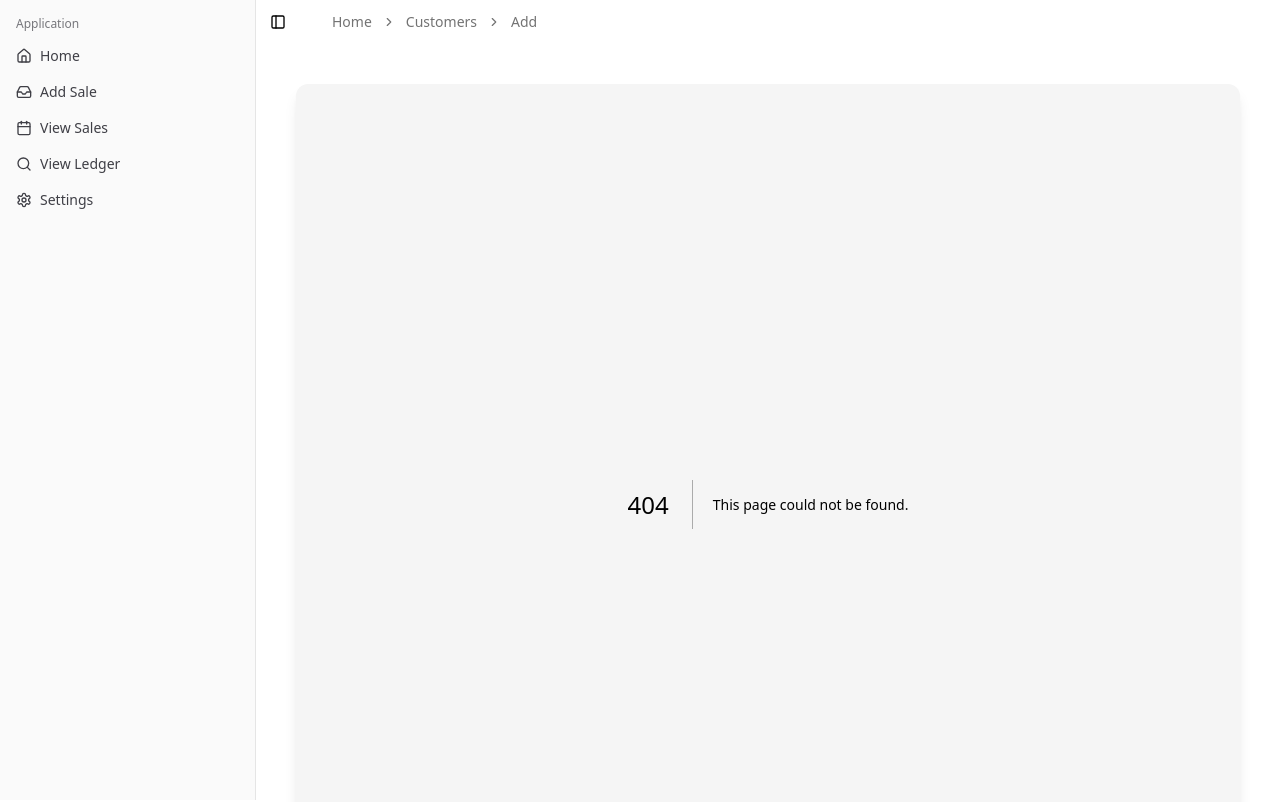
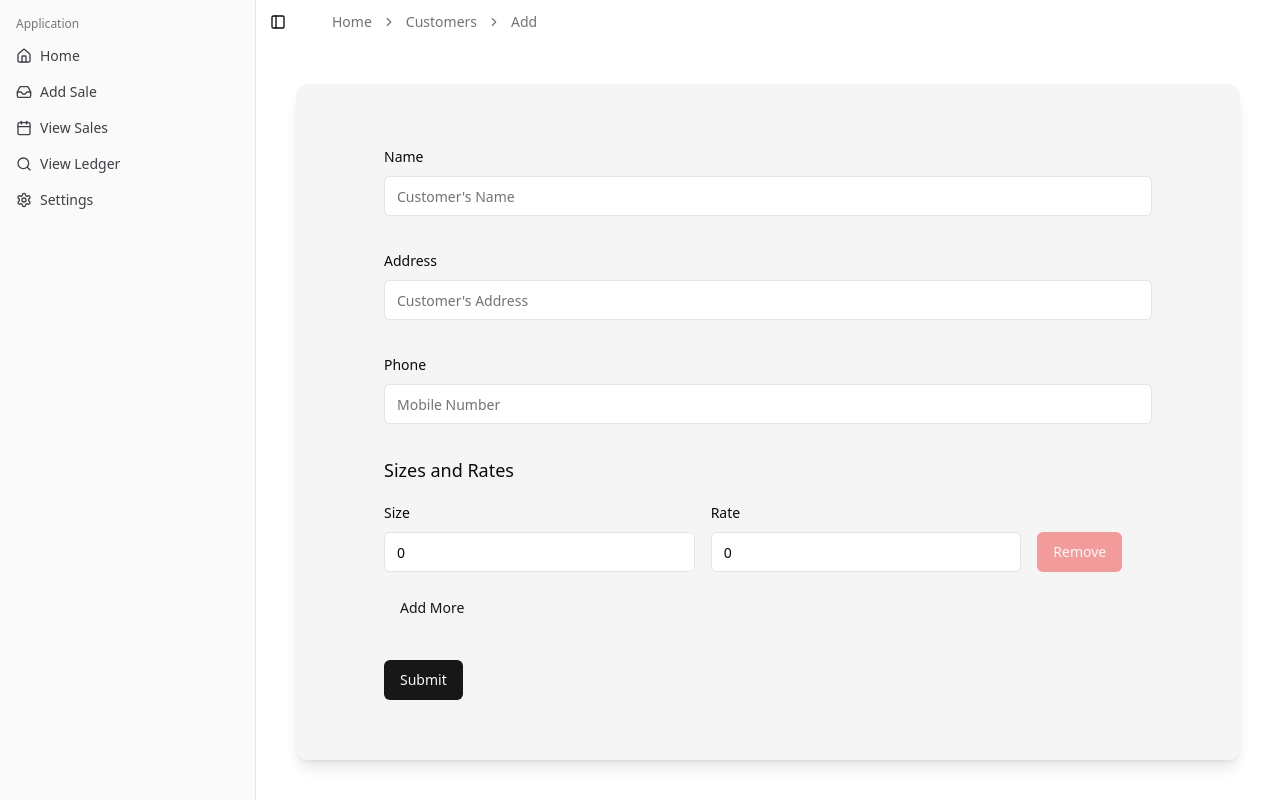
Before and after one commit to habibmy/Ledge, a Next.js app: page /customers/add in a window 1280 px wide. Before the commit this address had no page. Shown: the top 802 px of the page. Built offline with nearby package versions, Linux system fonts and the light colour scheme.

Commit message:
Add Customer form and Table

```diff
--- /dev/null
+++ b/src/app/customers/add/page.jsx
@@ -0,0 +1,202 @@
+"use client";
+
+import { useState } from "react";
+import { toast } from "sonner";
+import { useForm, useFieldArray } from "react-hook-form";
+import { zodResolver } from "@hookform/resolvers/zod";
+import * as z from "zod";
+import { Button } from "@/components/ui/button";
+import {
+  Form,
+  FormField,
+  FormItem,
+  FormLabel,
+  FormControl,
+  FormMessage,
+} from "@/components/ui/form";
+import { Input } from "@/components/ui/input";
+import { addCustomer } from "@/services/dbService";
+import { LoaderCircle } from "lucide-react";
+
+const formSchema = z.object({
+  name: z.string().nonempty("Name is required."),
+  address: z.string().optional(),
+  phone: z.string().optional(),
+  customRates: z
+    .array(
+      z.object({
+        size: z.preprocess((val) => Number(val), z.number()),
+        rate: z.preprocess((val) => Number(val), z.number()),
+      })
+    )
+    .min(1, "At least one size-rate pair is required."),
+});
+
+export default function MyForm() {
+  const form = useForm({
+    resolver: zodResolver(formSchema),
+    defaultValues: {
+      name: "", // Initialize with an empty string for the name field
+      address: "", // Initialize with an empty string for the address field
+      phone: "", // Initialize with an empty string for the phone field
+      customRates: [{ size: 0, rate: 0 }], // Initialize with one empty size-rate pair
+    },
+  });
+
+  const {
+    formState: { isSubmitting },
+  } = form;
+
+  const { fields, append, remove } = useFieldArray({
+    control: form.control,
+    name: "customRates", // Path to the array in the schema
+  });
+
+  async function onSubmit(values) {
+    try {
+      values.customRates = values.customRates.filter(
+        (rate) => rate.size !== 0 && rate.rate !== 0
+      );
+      console.log("Submitted Values:", values);
+      await addCustomer(values);
+      toast.success("Form submitted successfully!");
+    } catch (error) {
+      console.error("Submission error:", error);
+      toast.error("Failed to submit the form. Please try again.");
+    }
+  }
+
+  return (
+    <Form {...form}>
+      <form
+        onSubmit={form.handleSubmit(onSubmit)}
+        className="space-y-8 max-w-3xl mx-auto py-10"
+      >
+        {/* Name Field */}
+        <FormField
+          control={form.control}
+          name="name"
+          render={({ field }) => (
+            <FormItem>
+              <FormLabel>Name</FormLabel>
+              <FormControl>
+                <Input placeholder="Customer's Name" {...field} />
+              </FormControl>
+              <FormMessage />
+            </FormItem>
+          )}
+        />
+        {/* Address Field */}
+        <FormField
+          control={form.control}
+          name="address"
+          render={({ field }) => (
+            <FormItem>
+              <FormLabel>Address</FormLabel>
+              <FormControl>
+                <Input placeholder="Customer's Address" {...field} />
+              </FormControl>
+              <FormMessage />
+            </FormItem>
+          )}
+        />
+        {/* Phone Field */}
+        <FormField
+          control={form.control}
+          name="phone"
+          render={({ field }) => (
+            <FormItem>
+              <FormLabel>Phone</FormLabel>
+              <FormControl>
+                <Input placeholder="Mobile Number" {...field} />
+              </FormControl>
+              <FormMessage />
+            </FormItem>
+          )}
+        />
+        {/* Sizes and Rates Fields */}
+        <div>
+          <h3 className="font-medium text-lg mb-4">Sizes and Rates</h3>
+          {fields.map((field, index) => (
+            <div key={field.id} className="grid grid-cols-12 gap-4 mb-4">
+              {/* Size Field */}
+              <div className="col-span-5">
+                <FormField
+                  control={form.control}
+                  name={`customRates.${index}.size`}
+                  render={({ field }) => (
+                    <FormItem>
+                      <FormLabel>Size</FormLabel>
+                      <FormControl>
+                        <Input
+                          placeholder="Size in Inches"
+                          type="number"
+                          {...field}
+                        />
+                      </FormControl>
+                      <FormMessage />
+                    </FormItem>
+                  )}
+                />
+              </div>
+
+              {/* Rate Field */}
+              <div className="col-span-5">
+                <FormField
+                  control={form.control}
+                  name={`customRates.${index}.rate`}
+                  render={({ field }) => (
+                    <FormItem>
+                      <FormLabel>Rate</FormLabel>
+                      <FormControl>
+                        <Input
+                          placeholder="Rate per Unit"
+                          type="number"
+                          {...field}
+                        />
+                      </FormControl>
+                      <FormMessage />
+                    </FormItem>
+                  )}
+                />
+              </div>
+
+              {/* Remove Button */}
+              <div className="col-span-2 flex items-end">
+                <Button
+                  type="button"
+                  variant="destructive"
+                  onClick={() => remove(index)}
+                  disabled={fields.length === 1} // Prevent removing the last field
+                >
+                  Remove
+                </Button>
+              </div>
+            </div>
+          ))}
+
+          {/* Add More Button */}
+          <Button
+            type="button"
+            variant="secondary"
+            onClick={() => append({ size: 0, rate: 0 })}
+          >
+            Add More
+          </Button>
+        </div>
+        {/* Submit Button */}
+        <Button type="submit" className="mt-6" disabled={isSubmitting}>
+          {isSubmitting && (
+            <LoaderCircle
+              className="-ms-1 me-2 animate-spin"
+              size={16}
+              strokeWidth={2}
+              aria-hidden="true"
+            />
+          )}
+          Submit
+        </Button>
+      </form>
+    </Form>
+  );
+}
--- /dev/null
+++ b/src/app/customers/columns.jsx
@@ -0,0 +1,43 @@
+"use client";
+
+const { Button } = require("@/components/ui/button");
+const { ArrowUpDown, ArrowUp, ArrowDown } = require("lucide-react");
+
+export const columns = [
+  {
+    accessorKey: "name",
+    header: "Customer",
+  },
+  {
+    accessorKey: "phone",
+    header: "Phone",
+  },
+  {
+    accessorKey: "address",
+    header: "Address",
+  },
+  {
+    accessorKey: "balance",
+    header: "Balance",
+  },
+  {
+    accessorKey: "total",
+    header: "Total",
+  },
+  {
+    accessorKey: "actions",
+    header: "Actions",
+    cell: ({ row }) => {
+      return (
+        <div className="flex gap-2">
+          <Button variant="outline" size="icon">
+            <ArrowUp className="h-4 w-4" />
+          </Button>
+          <Button variant="outline" size="icon">
+            <ArrowDown className="h-4 w-4" />
+          </Button>
+        </div>
+      );
+    },
+  },
+];
--- /dev/null
+++ b/src/app/customers/data-table.jsx
@@ -0,0 +1,91 @@
+"use client";
+
+import * as React from "react";
+import {
+  ColumnDef,
+  SortingState,
+  flexRender,
+  getCoreRowModel,
+  getPaginationRowModel,
+  getSortedRowModel,
+  useReactTable,
+} from "@tanstack/react-table";
+import {
+  Table,
+  TableBody,
+  TableCell,
+  TableHead,
+  TableHeader,
+  TableRow,
+} from "@/components/ui/table";
+
+export function DataTable({ columns, data }) {
+  const [sorting, setSorting] = React.useState([]);
+
+  const table = useReactTable({
+    data,
+    columns,
+    getCoreRowModel: getCoreRowModel(),
+    getPaginationRowModel: getPaginationRowModel(),
+    onSortingChange: setSorting,
+    getSortedRowModel: getSortedRowModel(),
+    state: {
+      sorting,
+    },
+  });
+
+  return (
+    <div>
+      <div className="rounded-md border">
+        <Table>
+          <TableHeader>
+            {table.getHeaderGroups().map((headerGroup) => (
+              <TableRow key={headerGroup.id}>
+                {headerGroup.headers.map((header) => {
+                  return (
+                    <TableHead key={header.id}>
+                      {header.isPlaceholder
+                        ? null
+                        : flexRender(
+                            header.column.columnDef.header,
+                            header.getContext()
+                          )}
+                    </TableHead>
+                  );
+                })}
+              </TableRow>
+            ))}
+          </TableHeader>
+          <TableBody>
+            {table.getRowModel().rows?.length ? (
+              table.getRowModel().rows.map((row) => (
+                <TableRow
+                  key={row.id}
+                  data-state={row.getIsSelected() && "selected"}
+                >
+                  {row.getVisibleCells().map((cell) => (
+                    <TableCell key={cell.id}>
+                      {flexRender(
+                        cell.column.columnDef.cell,
+                        cell.getContext()
+                      )}
+                    </TableCell>
+                  ))}
+                </TableRow>
+              ))
+            ) : (
+              <TableRow>
+                <TableCell
+                  colSpan={columns.length}
+                  className="h-24 text-center"
+                >
+                  No results.
+                </TableCell>
+              </TableRow>
+            )}
+          </TableBody>
+        </Table>
+      </div>
+    </div>
+  );
+}
--- /dev/null
+++ b/src/app/customers/page.jsx
@@ -0,0 +1,23 @@
+import React from "react";
+import { DataTable } from "./data-table";
+import { columns } from "./columns";
+import { getCustomers } from "@/services/dbService";
+
+const page = async () => {
+  let data = [];
+  try {
+    data = await getCustomers();
+    console.log(data);
+  } catch (error) {
+    console.error(error);
+  }
+
+  return (
+    <div>
+      <h2 className="text-3xl font-serif mb-3">All Customers</h2>
+      <DataTable columns={columns} data={data} />
+    </div>
+  );
+};
+
+export default page;
```
